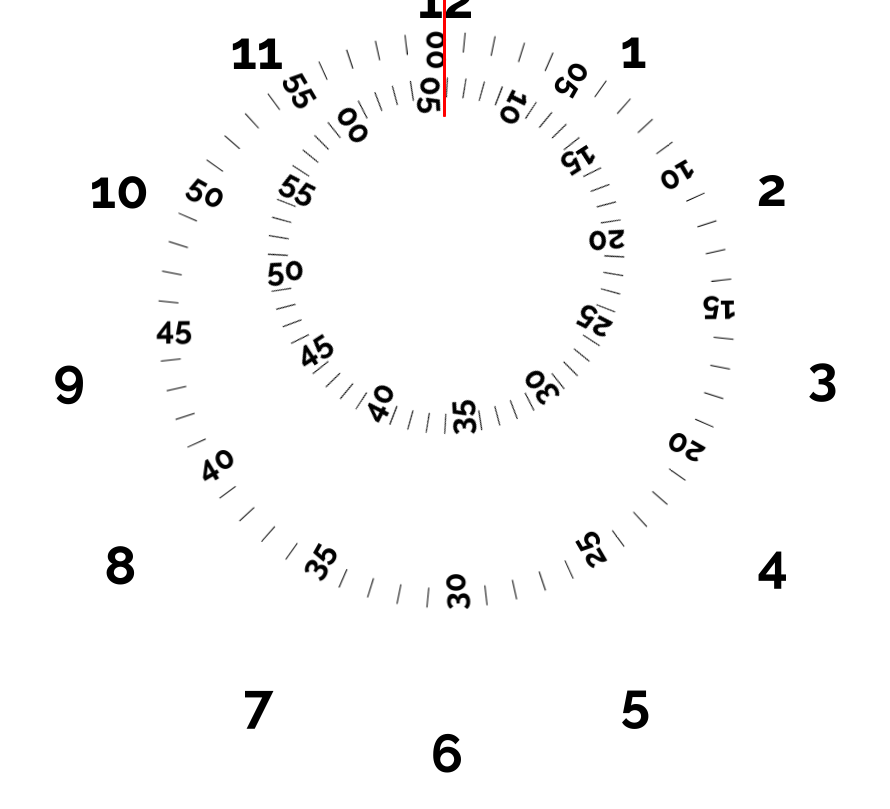
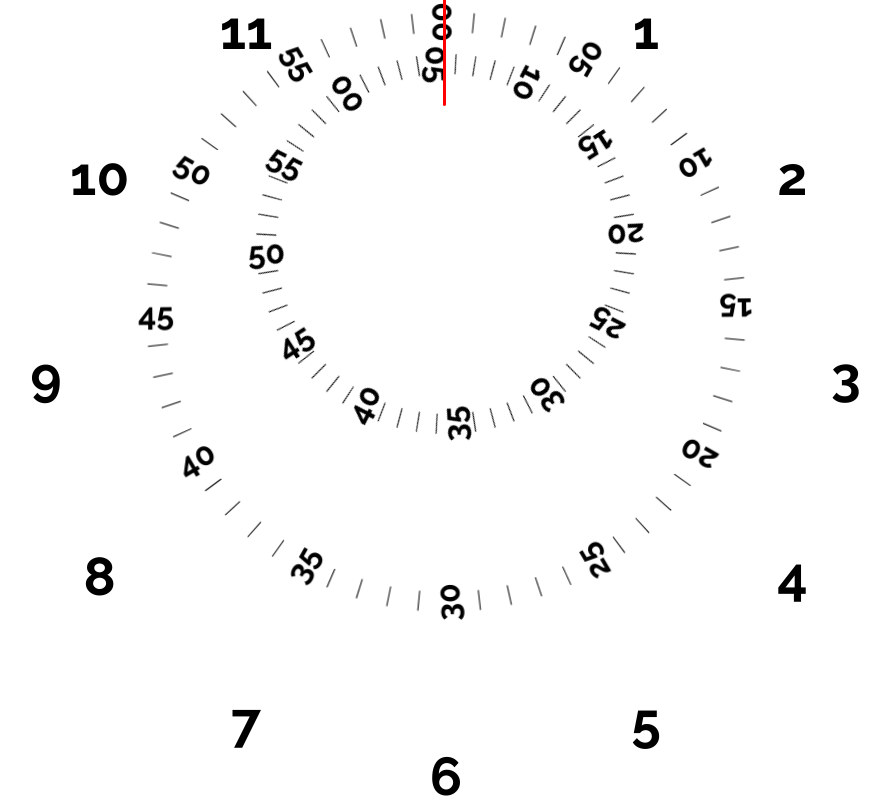
Before and after one commit to kyle-silver/clocks, a React (Create React App) app: page / in a window 1280 px wide. Shown: the whole page, without its empty margins (194-1084 px from the left). Built offline with nearby package versions, Linux system fonts and the light colour scheme.

Commit message:
fix alignment issues

```diff
--- a/src/Concentric/Concentric.css
+++ b/src/Concentric/Concentric.css
@@ -1,13 +1,46 @@
+@import url("https://fonts.googleapis.com/css2?family=Raleway:wght@700&display=swap");
+
 :root {
-  --second-wheel-displacement: calc(var(--hour-wheel-radius) * 0.28);
-  --minute-wheel-displacement: calc(var(--hour-wheel-radius) * 0.13);
-  --hand-radius: calc(var(--hour-wheel-radius) * 0.95);
-  --concentric-hand-length: 150px;
+  --second-wheel-displacement: calc(var(--hour-wheel-radius) * 0.33);
+  --minute-wheel-displacement: calc(var(--hour-wheel-radius) * 0.16);
+  --hand-radius: calc(calc(var(--hour-wheel-radius) * 1.05) - 10px);
+  --concentric-hand-length: calc(var(--hour-wheel-radius) * -0.4);
+}
+
+.clock {
+  margin: 0;
+  position: absolute;
+  top: 47%;
+  left: 50%;
+  transform: translate(-50%, -50%);
+  font-family: "Raleway", sans-serif;
+  font-size: var(--inner-wheel-font-size);
+  display: block;
+}
+
+.clock-element {
+  display: block;
+  position: absolute;
+  top: 50%;
+  left: 50%;
+  width: 2em;
+  height: 2em;
+  margin: -1em;
+  text-align: center;
+  line-height: 2em;
+}
+
+.tick {
+  height: 0.5px;
+  width: var(--tick-width);
+  margin-left: 0.7em;
+  background: black;
+  position: absolute;
+  top: 50%;
 }
 
 .hour-number {
-  text-align: center;
-  margin-top: -1.1ex;
+  font-size: var(--hour-wheel-font-size);
 }
 
 .minute-wheel-wrapper {
--- a/src/Concentric/Concentric.tsx
+++ b/src/Concentric/Concentric.tsx
@@ -1,4 +1,3 @@
-import "../Timescale/Timescale.css";
 import "./Concentric.css";
 import "./Scaling.css";
 
@@ -7,9 +6,16 @@ const SecondsElement: React.FC<{ value: number }> = ({ value }) => {
   const style = {
     transform: `rotate(${rotation}deg) translate(var(--seconds-wheel-radius))`,
   };
+  const orientation = {
+    // transform: `rotate(-90deg) `,
+  };
   return (
     <div className="clock-element" key={`seconds-${value}`} style={style}>
-      {value % 5 === 0 && <div className="number">{value.toFixed(0).padStart(2, "0")}</div>}
+      {value % 5 === 0 && (
+        <div className="seconds-number" style={orientation}>
+          {value.toFixed(0).padStart(2, "0")}
+        </div>
+      )}
       {value % 5 !== 0 && <div className="tick" />}
     </div>
   );
@@ -33,9 +39,16 @@ const MinutesElement: React.FC<{ value: number }> = ({ value }) => {
   const style = {
     transform: `rotate(${rotation}deg) translate(var(--minute-wheel-radius))`,
   };
+  const orientation = {
+    // transform: `rotate(-90deg) `,
+  };
   return (
     <div className="clock-element" key={`seconds-${value}`} style={style}>
-      {value % 5 === 0 && <div className="number">{value.toFixed(0).padStart(2, "0")}</div>}
+      {value % 5 === 0 && (
+        <div className="number" style={orientation}>
+          {value.toFixed(0).padStart(2, "0")}
+        </div>
+      )}
       {value % 5 !== 0 && <div className="tick" />}
     </div>
   );
@@ -69,6 +82,7 @@ const HourElement: React.FC<{ value: number }> = ({ value }) => {
           {value === 60 ? 12 : (value / 5).toFixed(0)}
         </div>
       )}
+      {/* {value % 5 !== 0 && <div className="tick" />} */}
     </div>
   );
 };
--- a/src/Concentric/Scaling.css
+++ b/src/Concentric/Scaling.css
@@ -1,9 +1,10 @@
 :root {
+  --second-wheel-font-size: 16pt;
   --inner-wheel-font-size: 24pt;
   --hour-wheel-font-size: 40pt;
   --seconds-wheel-radius: -180px;
   --minute-wheel-radius: -290px;
-  --hour-wheel-radius: -430px;
+  --hour-wheel-radius: -400px;
   --tick-width: 20px;
   --hand-thickness: 3px;
   --hand-length: 375px;
```
